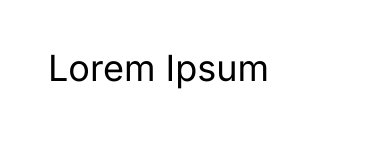
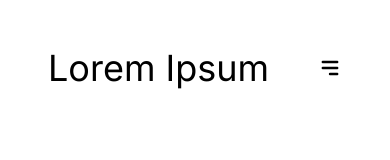
Before and after one commit to BuzzKillMaster/final-project, a Next.js app: page / in a window 390 px wide. Shown: the top 160 px of the page. Built offline with nearby package versions, Linux system fonts and the light colour scheme; some icons are missing.

Commit message:
prepare for responsive navigation

```diff
--- a/src/components/app/navigation/HeaderNavigation.tsx
+++ b/src/components/app/navigation/HeaderNavigation.tsx
@@ -1,4 +1,5 @@
 import NavLink from "@/components/app/navigation/NavLink";
+import {HiMenuAlt3} from "react-icons/hi";
 
 const destinations = [
     "Home",
@@ -17,6 +18,8 @@ export default function HeaderNavigation() {
                     <NavLink key={index} text={destination}/>
                 ))}
             </ul>
+
+            <HiMenuAlt3 className={"lg:hidden text-2xl cursor-pointer"}/>
         </nav>
     )
 }
```
